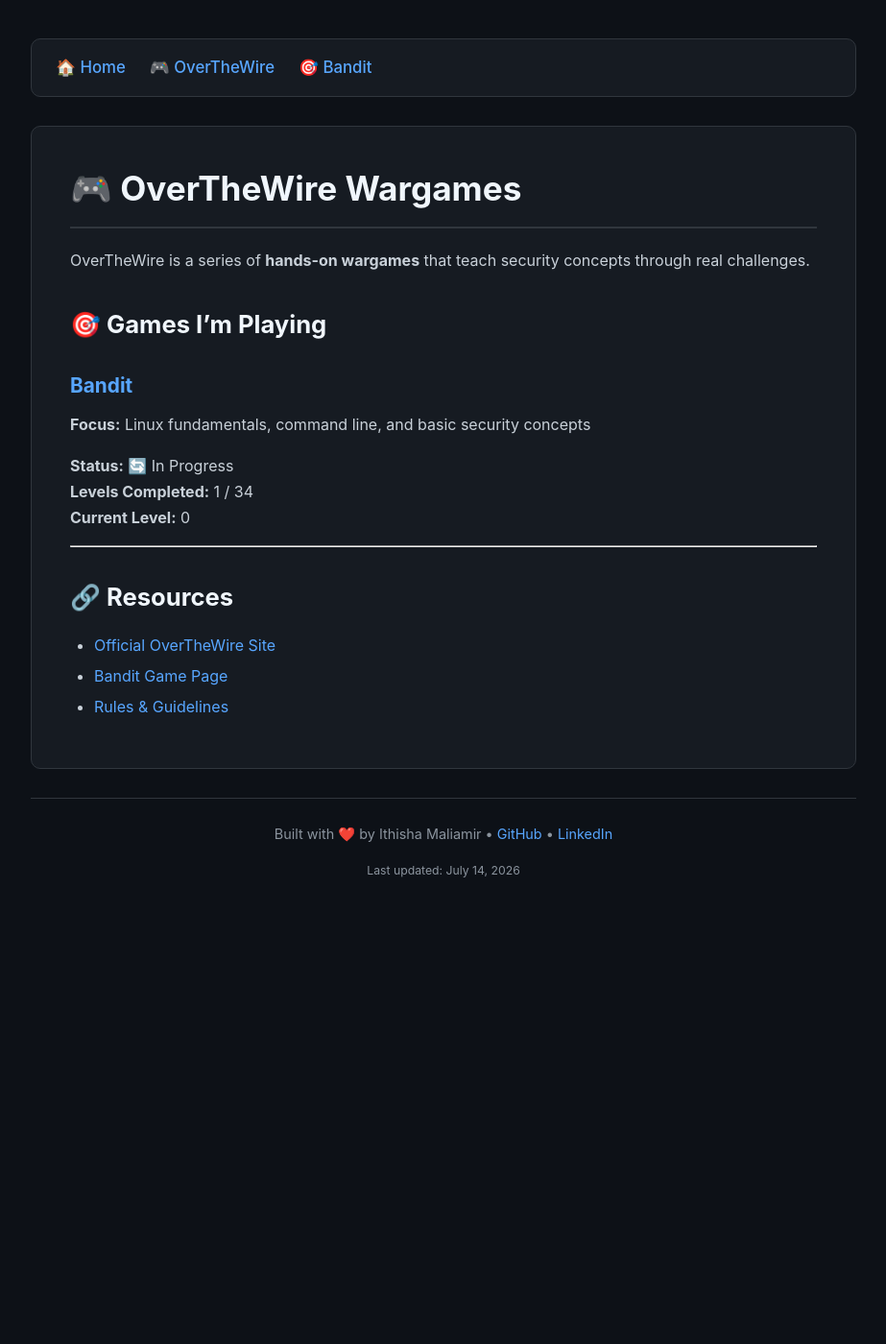
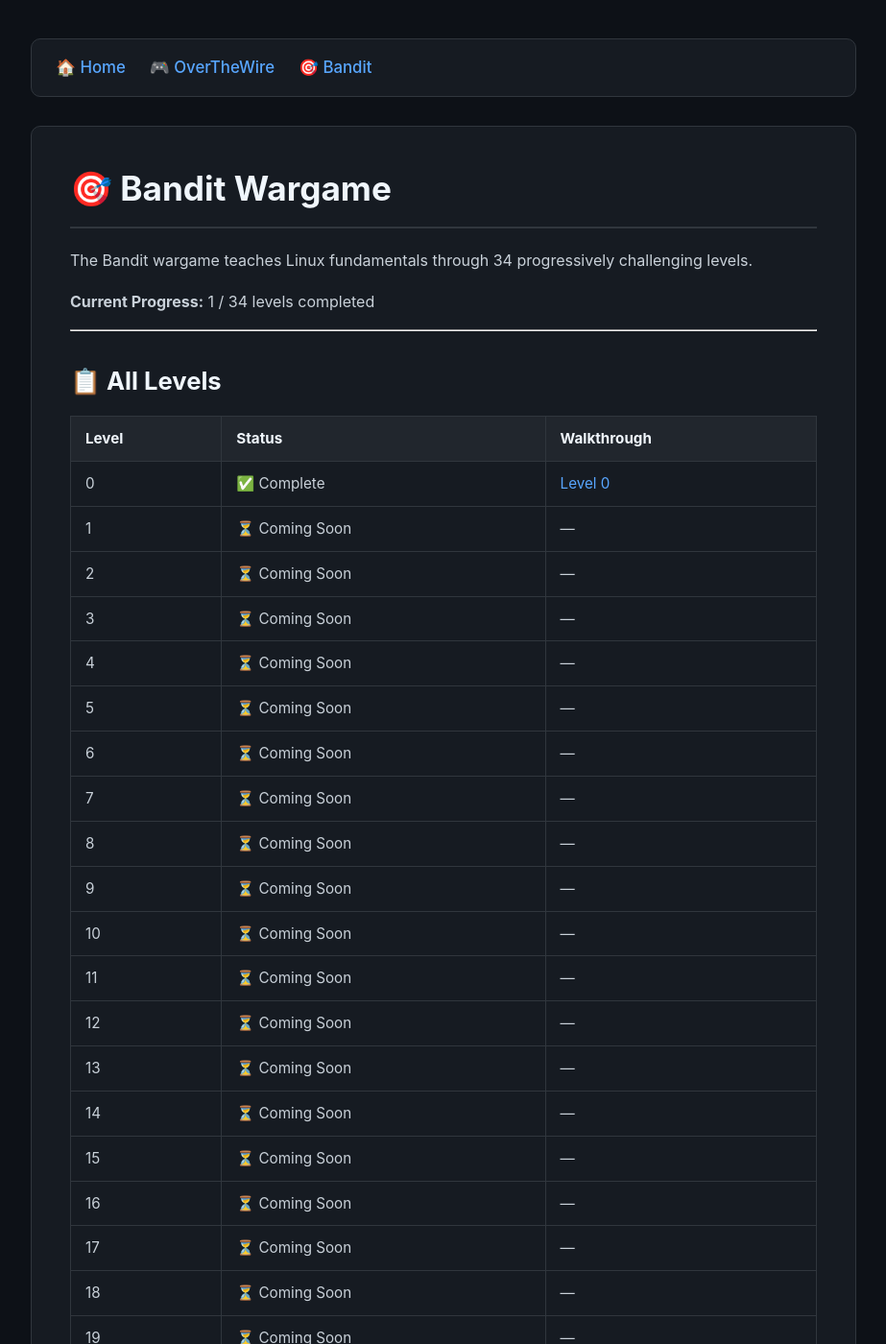
Before and after one commit to ihtishamaliamir/ihtishamaliamir.github.io, a Jekyll site: the page built from overthewire/bandit/index.md, in a window 1280 px wide and 1400 px high. Shown: the whole window at 96% size, without its empty margins (178-1101 px from the left). Built offline with Jekyll 4.4.1, drawn with Linux system fonts in a browser that asks for light colours; some of the changed text lies outside the part shown.

Commit message:
Complete site structure: Home → Blogs → OverTheWire → Bandit → Levels

```diff
--- a/_config.yml
+++ b/_config.yml
@@ -9,6 +9,8 @@
 nav:
   - name: "🏠 Home"
     url: "/"
+  - name: "📝 Blogs"
+    url: "/blogs/"
   - name: "🎮 OverTheWire"
     url: "/overthewire/"
   - name: "🎯 Bandit"
--- a/overthewire/bandit/index.md
+++ b/overthewire/bandit/index.md
@@ -1,25 +1,51 @@
 ---
 layout: default
-title: "OverTheWire"
+title: "Bandit Wargame"
 ---
 
-# 🎮 OverTheWire Wargames
+# 🎯 Bandit Wargame
 
-OverTheWire is a series of **hands-on wargames** that teach security concepts through real challenges.
+The Bandit wargame teaches Linux fundamentals through 34 progressively challenging levels.
 
-## 🎯 Games I'm Playing
-
-### [Bandit](/bandit/)
-**Focus:** Linux fundamentals, command line, and basic security concepts
-
-**Status:** 🔄 In Progress
-**Levels Completed:** 1 / 34
-**Current Level:** 0
+**Current Progress:** 1 / 34 levels completed
 
 ---
 
-## 🔗 Resources
+## 📋 All Levels
 
-- [Official OverTheWire Site](https://overthewire.org/wargames/)
-- [Bandit Game Page](https://overthewire.org/wargames/bandit/)
-- [Rules & Guidelines](https://overthewire.org/rules/)
+| Level | Status | Walkthrough |
+|-------|--------|-------------|
+| 0 | ✅ Complete | [Level 0](/bandit/levels/level-0/) |
+| 1 | ⏳ Coming Soon | — |
+| 2 | ⏳ Coming Soon | — |
+| 3 | ⏳ Coming Soon | — |
+| 4 | ⏳ Coming Soon | — |
+| 5 | ⏳ Coming Soon | — |
+| 6 | ⏳ Coming Soon | — |
+| 7 | ⏳ Coming Soon | — |
+| 8 | ⏳ Coming Soon | — |
+| 9 | ⏳ Coming Soon | — |
+| 10 | ⏳ Coming Soon | — |
+| 11 | ⏳ Coming Soon | — |
+| 12 | ⏳ Coming Soon | — |
+| 13 | ⏳ Coming Soon | — |
+| 14 | ⏳ Coming Soon | — |
+| 15 | ⏳ Coming Soon | — |
+| 16 | ⏳ Coming Soon | — |
+| 17 | ⏳ Coming Soon | — |
+| 18 | ⏳ Coming Soon | — |
+| 19 | ⏳ Coming Soon | — |
+| 20 | ⏳ Coming Soon | — |
+| 21 | ⏳ Coming Soon | — |
+| 22 | ⏳ Coming Soon | — |
+| 23 | ⏳ Coming Soon | — |
+| 24 | ⏳ Coming Soon | — |
+| 25 | ⏳ Coming Soon | — |
+| 26 | ⏳ Coming Soon | — |
+| 27 | ⏳ Coming Soon | — |
+| 28 | ⏳ Coming Soon | — |
+| 29 | ⏳ Coming Soon | — |
+| 30 | ⏳ Coming Soon | — |
+| 31 | ⏳ Coming Soon | — |
+| 32 | ⏳ Coming Soon | — |
+| 33 | ⏳ Coming Soon | — |
```
Also changed, not shown: bandit/levels/level-0.md (deleted, +0 -102 lines), index.md (+7 -11 lines), overthewire/bandit/levels/level-0.md (added, +91 -0 lines).
